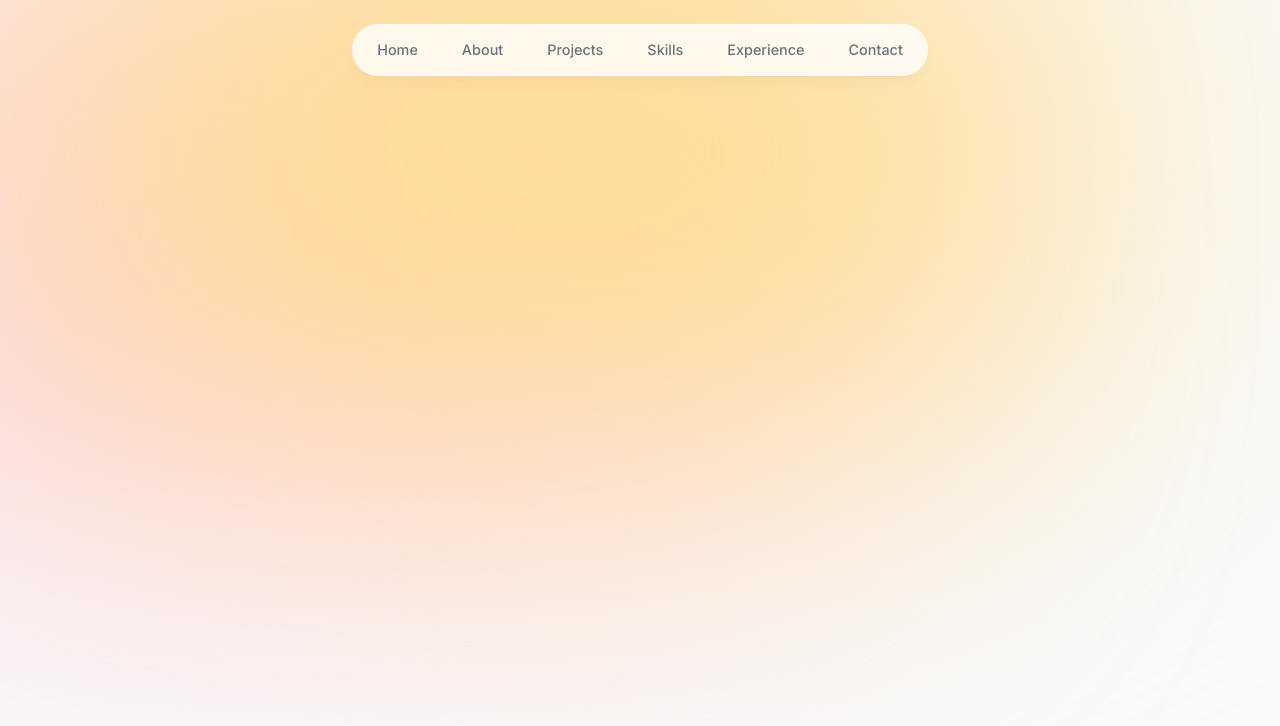
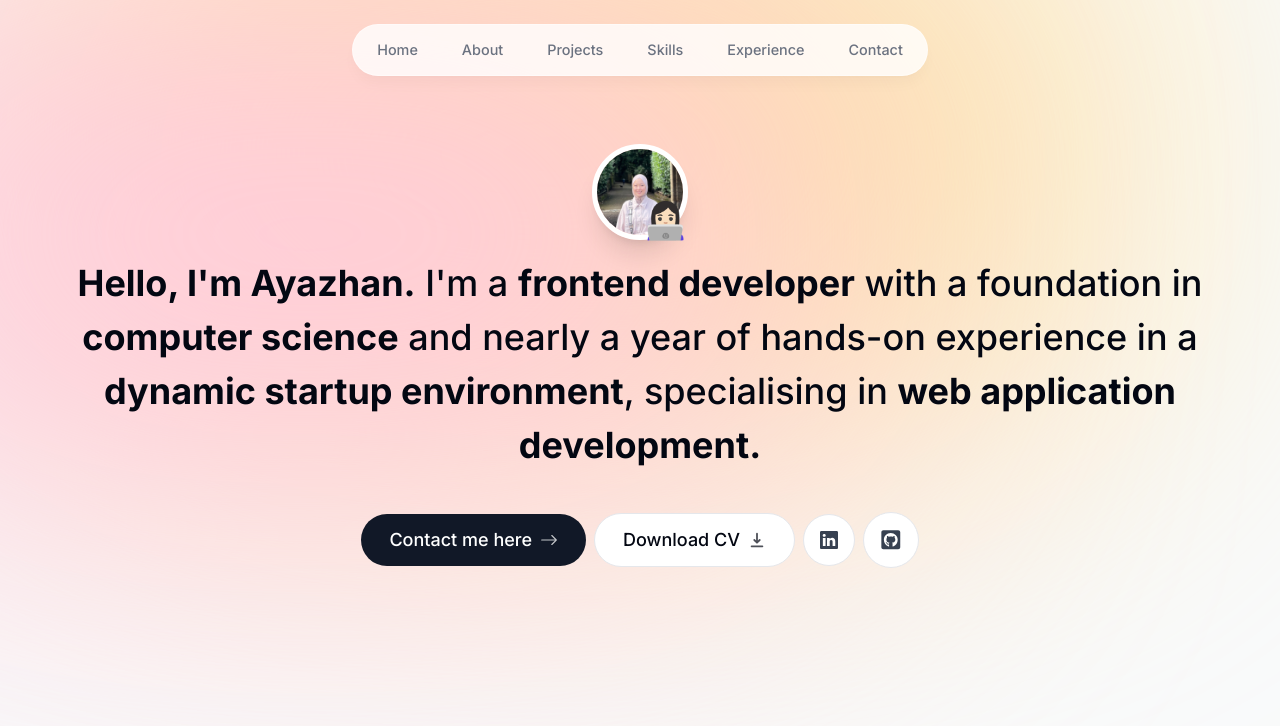
Before and after one commit to ayazhan8/nextjs-portfolio, a Next.js app: page / in a window 1280 px wide. Shown: the top 726 px of the page. Built offline with nearby package versions, Linux system fonts and the light colour scheme.

Commit message:
add: intro section

```diff
--- a/app/layout.tsx
+++ b/app/layout.tsx
@@ -17,8 +17,8 @@ export default function RootLayout({
 }>) {
   return (
     <html lang="en">
-      <body className={`${inter.className} bg-gray-50 text-gray-950 relative`}>
-        <div className="bg-[#FFDE86] absolute top-[-6rem] right-[11rem] h-[31.25rem] w-[31.25rem] rounded-full blur-[10rem] sm:w-[68.75rem]"></div>
+      <body className={`${inter.className} bg-gray-50 text-gray-950 relative pt-28 sm:pt-36`}>
+        <div className="bg-[#FFDE86] absolute top-[-6rem] -z-10 right-[11rem] h-[31.25rem] w-[31.25rem] rounded-full blur-[10rem] sm:w-[68.75rem]"></div>
         <div className="bg-[#FFC9E1] absolute top-[-1rem] -z-10 left-[-35rem] h-[31.25rem] w-[50rem] rounded-full blur-[10rem] sm:w-[68.75rem] md:left-[-33rem] lg:left-[-28rem] xl:left-[-15rem] 2xl:left-[-5rem]"></div>
         <Header />
         {children}
--- a/app/page.tsx
+++ b/app/page.tsx
@@ -1,7 +1,9 @@
+import Intro from "@/components/intro";
+
 export default function Home() {
   return (
-    <main className="">
-
+    <main className="flex flex-col items-center px-4">
+      <Intro />
     </main>
   );
 }
--- /dev/null
+++ b/components/intro.tsx
@@ -0,0 +1,110 @@
+"use client"
+
+import React from 'react'
+import Image from 'next/image'
+import { motion } from 'framer-motion'
+import Link from 'next/link'
+import { BsArrowRight, BsLinkedin } from 'react-icons/bs'
+import { HiDownload } from 'react-icons/hi'
+import { FaGithubSquare } from 'react-icons/fa'
+
+
+
+export default function intro() {
+  return (
+    <section className='mb-28 max-2-[50rem] text-center sm:mb-0'>
+        <div className='flex items-center justify-center'>
+            <div className='relative'>
+                <motion.div
+                    initial={{ opacity: 0, scale: 0}}
+                    animate={{ opacity: 1, scale: 1}}
+                    transition={{
+                        type: "tween",
+                        duration: 0.15
+                    }}
+                    >
+                <Image
+                    src="/ayazhan.jpeg"
+                    alt=""
+                    width="192"
+                    height="192"
+                    quality="95"
+                    priority={true}
+                    className='h-24 w-24 rounded-full border-[0.35rem] border-white object-cover shadow-xl'
+                />
+                </motion.div>
+                <motion.span
+                    className='absolute bottom-0 right-0 text-4xl'
+                    initial={{ opacity: 0, scale: 0}}
+                    animate={{ opacity: 1, scale: 1}}
+                    transition={{
+                        type: "spring",
+                        delay: 0.15,
+                        duration: 0.6
+                    }}
+                    >
+                    👩🏻‍💻
+                </motion.span>
+            </div>
+        </div>
+
+        <motion.p
+            className='mb-10 mt-4 px-4 text-2xl font-medium !leading-[1.5] sm:text-4xl'
+            initial={{ opacity: 0, y: 100}}
+            animate={{ opacity: 1, y: 0}}
+            >
+            <span className='font-bold'>
+                Hello, I'm Ayazhan.
+            </span>
+            {` I'm a `}
+            <span className='font-bold'>
+                frontend developer
+            </span>
+            {` with a foundation in `}
+            <span className='font-bold'>
+                computer science
+            </span>
+            {` and nearly a year of hands-on experience in a `}
+            <span className="font-bold">
+                dynamic startup environment
+            </span>
+            {`, specialising in `}
+            <span className="font-bold">
+                web application development.
+            </span>
+        </motion.p>
+
+        <motion.div
+            className='flex flex-col sm:flex-row items-center justify-center gap-2 px-4 text-lg font-medium'
+            initial={{ opacity: 0, y: 100}}
+            animate={{ opacity: 1, y: 0}}
+            transition={{
+                delay: 0.1
+            }}
+            >
+            <Link
+                href="#contact"
+                className='group bg-gray-900 text-white px-7 py-3 flex items-center gap-2 rounded-full outline-none focus:scale-110 hover:scale-110 hover:bg-gray-950 active:scale-105 transition'
+                >
+                    Contact me here <BsArrowRight className='opacity-75 group-hover:translate-x-1 transition'/>
+            </Link>
+
+            <a className="group bg-white px-7 py-3 flex items-center gap-2 rounded-full outline-none focus:scale-110 hover:scale-110 active:scale-105 transition border border-black/7" href="/CV.pdf" download>
+                Download CV <HiDownload className='opacity-70 group-hover:translate-y-1 transition'/>
+            </a>
+
+            <a className="bg-white text-gray-700 p-4 flex items-center gap-2 rounded-full focus:scale-[1.15] hover:scale-[1.15] hover:text-gray-950 active:scale-105 transition border border-black/7"
+                href="https://www.linkedin.com/in/ayerikkyzy/" target="_blank"
+                >
+                <BsLinkedin />
+            </a>
+
+            <a className="bg-white text-gray-700 text-[1.35rem] p-4 flex items-center gap-2 rounded-full focus:scale-[1.15] hover:scale-[1.15] hover:text-gray-950 active:scale-105 transition border border-black/7"
+                href="https://github.com/ayazhan8" target="_blank"
+                >
+                <FaGithubSquare />
+            </a>
+        </motion.div>
+    </section>
+  )
+}
```
Also changed, not shown: public/ayazhan.jpeg (added), 1 other file (tests, documents, lock files or other folders).
